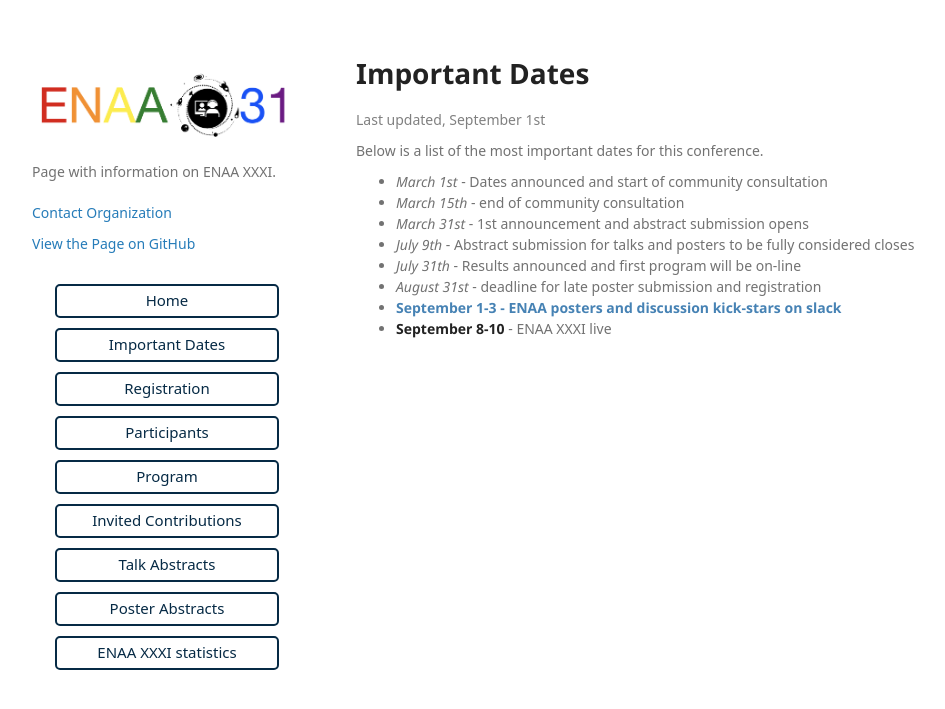
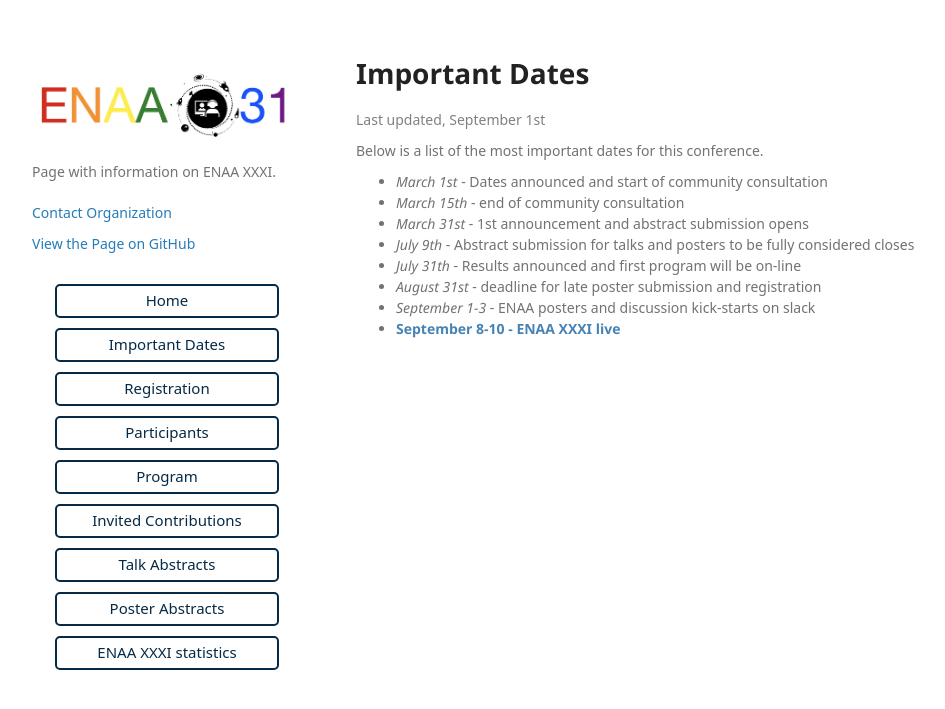
Before and after one commit to ENAAXXXI/ENAAXXXI.github.io, a Jekyll site: the page built from dates.md, in a window 1280 px wide. Shown: the top 709 px of the page, without its empty margins (68-1013 px from the left). Built offline with Jekyll 4.4.1, drawn with Linux system fonts in a browser that asks for light colours; some web fonts are replaced; our own code applies the rules of GitHub Pages for plain Markdown files.

Commit message:
update dates

```diff
--- a/dates.md
+++ b/dates.md
@@ -10,5 +10,5 @@ Below is a list of the most important dates for this conference.
 - *July 9th* - Abstract submission for talks and posters to be fully considered closes
 - *July 31th* - Results announced and first program will be on-line
 - *August 31st* - deadline for late poster submission and registration
-- **September 1-3 - ENAA posters and discussion kick-stars on slack**{: style="color: steelblue; opacity: 1.00;" }
-- **September 8-10** - ENAA XXXI live
+- *September 1-3* - ENAA posters and discussion kick-starts on slack
+- **September 8-10 - ENAA XXXI live**{: style="color: steelblue; opacity: 1.00;" }
```
